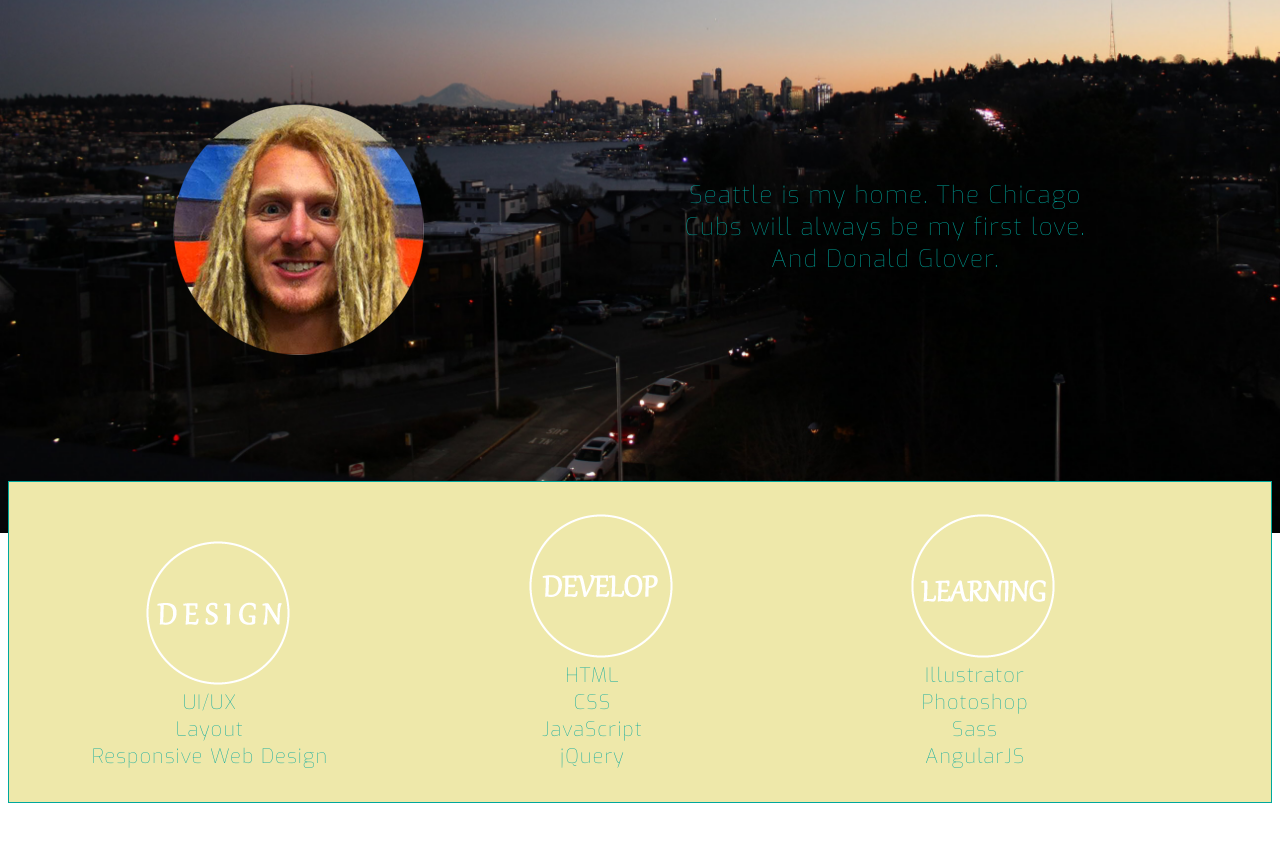
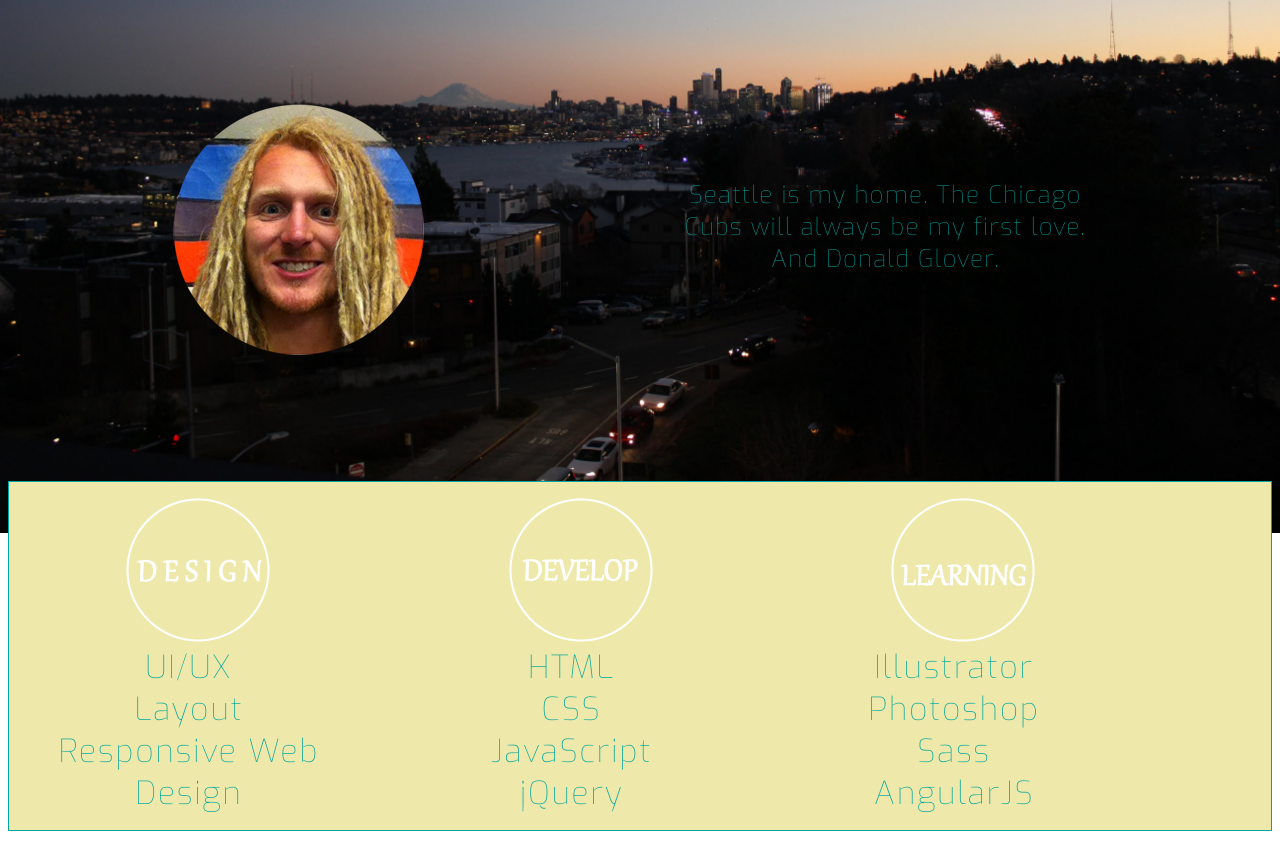
Before and after one commit to zylstraj/portfolio-site, a website: page about.html in a window 1280 px wide. Shown: the part 267-1131 px from the top of the page. Drawn offline with nearby package versions, Linux system fonts and the light colour scheme.

Commit message:
finalize html validator changes/corrections

```diff
--- a/about.html
+++ b/about.html
@@ -39,34 +39,34 @@
     </div>
     <div class="yupyup">
         <section class="skill_section">
-            <ul class="border_skills">
+            <div class="border_skills">
                 <img src="Images/Design.png" alt="Design Skills">
-                <li class="skill_list">UI/UX</li>
-                <li class="skill_list">Layout</li>
-                <li class="skill_list">Responsive Web Design</li>
-            </ul>
+                <p class="skill_list">UI/UX</p>
+                <p class="skill_list">Layout</p>
+                <p class="skill_list">Responsive Web Design</p>
+            </div>
         </section>
         <section class="skill_section">
-            <ul class="border_skills">
+            <div class="border_skills">
                 <img src="Images/Develop.png" alt="Develop Skills">
-                <li class="skill_list">HTML</li>
-                <li class="skill_list">CSS</li>
-                <li class="skill_list">JavaScript</li>
-                <li class="skill_list">jQuery</li>
-            </ul>
+                <p class="skill_list">HTML</p>
+                <p class="skill_list">CSS</p>
+                <p class="skill_list">JavaScript</p>
+                <p class="skill_list">jQuery</p>
+            </div>
         </section>
         <section class="skill_section">
-            <ul class="border_skills">
+            <div class="border_skills">
                 <img src="Images/Learning.png" alt="Skills I'm Learning">
-                <li class="skill_list">Illustrator</li>
-                <li class="skill_list">Photoshop</li>
-                <li class="skill_list">Sass</li>
-                <li class="skill_list">AngularJS</li>
-            </ul>
+                <p class="skill_list">Illustrator</p>
+                <p class="skill_list">Photoshop</p>
+                <p class="skill_list">Sass</p>
+                <p class="skill_list">AngularJS</p>
+            </div>
         </section>
     </div>
     <footer class="imjosh"><a href="index.html"><img src="Images/IamJoshFooter.png" alt="I Am Josh"></a></footer>
+    <script src="https://ajax.googleapis.com/ajax/libs/jquery/2.2.0/jquery.min.js"></script>
+  <script src="index.js"></script>
   </body>
-  <script src="https://ajax.googleapis.com/ajax/libs/jquery/2.2.0/jquery.min.js"></script>
-  <script src="index.js"></script>
 </html>
--- a/base.css
+++ b/base.css
@@ -149,9 +149,15 @@ header{
   outline:none;
   z-index:10000000000000;
 }
+.cross {
+  display: none;
+}
 .menu{z-index:1000000; font-weight:bold; font-size:0.8em; width:100%; background:#D0D0D0;  position:absolute; text-align:center;}
 .menu ul {margin: 0; padding: 0; list-style-type: none; list-style-image: none;}
 .menu li {display: block;   padding:15px 0 15px 0; border-bottom:#1d1f20 1px solid;}
+.menu {
+  display: none;
+}
 /*.menu li:hover{display: block;    background:yellow; padding:15px 0 15px 0; border-bottom:#1d1f20 1px solid;}
 .menu ul li a { text-decoration:none;  margin: 0px; color:#fff;}
 .menu ul li a:hover {  color: #fff; text-decoration:none;}
@@ -322,11 +328,12 @@ header{
     margin: 5%;
   }
 }
-
+@media screen and (min-width: 750px) {
+  .skill_list {
+    font-size: 1.5em;
+  }
+}
 @media screen and (min-width: 850px) {
-  .skill_list {
-    font-size: double;
-  }
   .nav_josh_index {
     margin-left: 1.75em;
     font-size: 1.75em;
@@ -341,3 +348,8 @@ header{
   float: left;
   }
 }
+@media screen and (min-width: 1000px) {
+  .skill_list {
+    font-size: 2em;
+  }
+}
```
Also changed, not shown: contact.html (+5 -5 lines), portfolio.html (+4 -4 lines).
